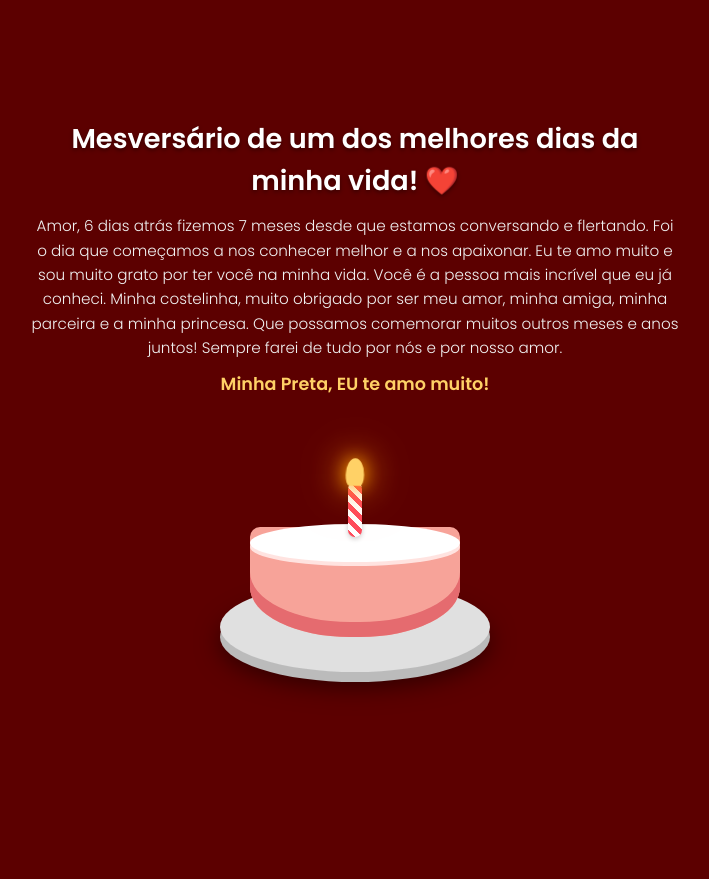
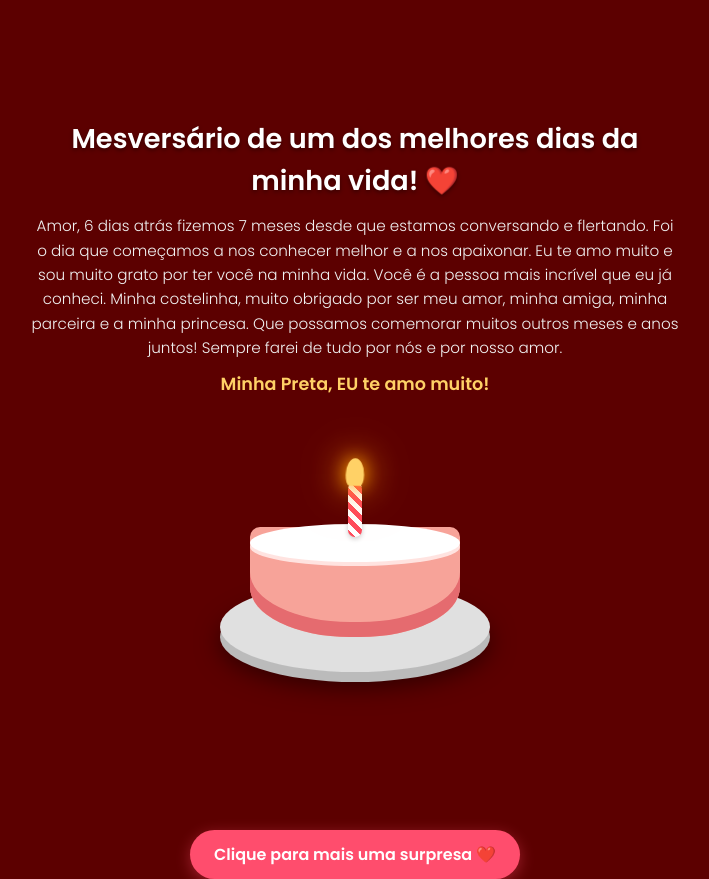
Before and after one commit to gabriel2assuncao/teste-aprendizagem, a plain HTML site: page index.html in a window 1280 px wide. Shown: the whole page, without its empty margins (285-994 px from the left). Before the commit the page ends 800 px from the top, so only its background shows below. Drawn offline with Linux system fonts and the light colour scheme.

Commit message:
Adicionando projeto do amor e navegacao

```diff
--- a/index.html
+++ b/index.html
@@ -35,6 +35,17 @@
       </div>
     </div>
   </div>
-
+<div style="margin-top: 30px; text-align: center;">
+  <a href="love.html" style="
+    background: #ff4d6d;
+    color: white;
+    padding: 12px 24px;
+    border-radius: 25px;
+    text-decoration: none;
+    font-weight: 600;
+    box-shadow: 0 4px 15px rgba(255, 77, 109, 0.4);
+    display: inline-block;
+  ">Clique para mais uma surpresa ❤️</a>
+</div>
 </body>
 </html>
```
